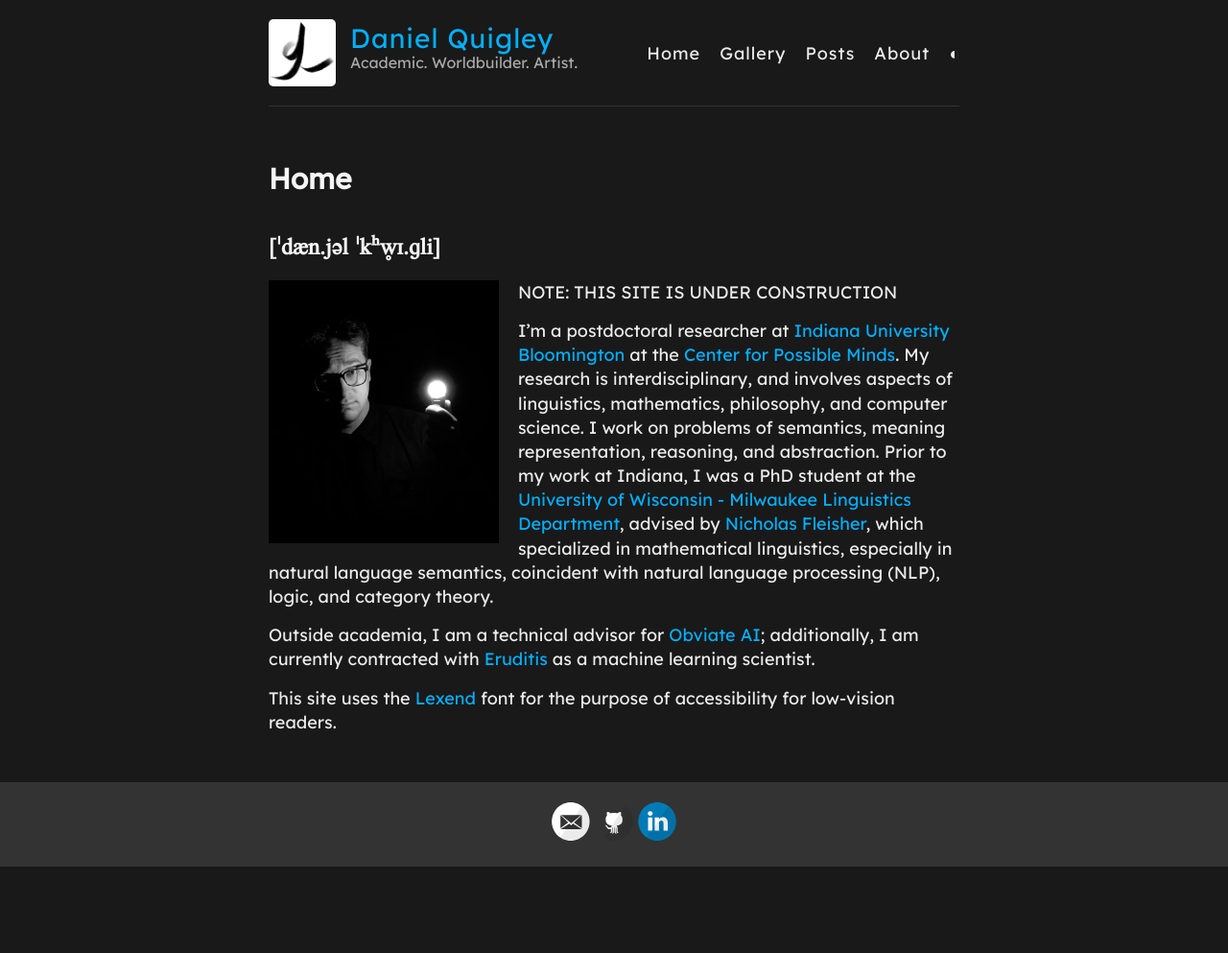
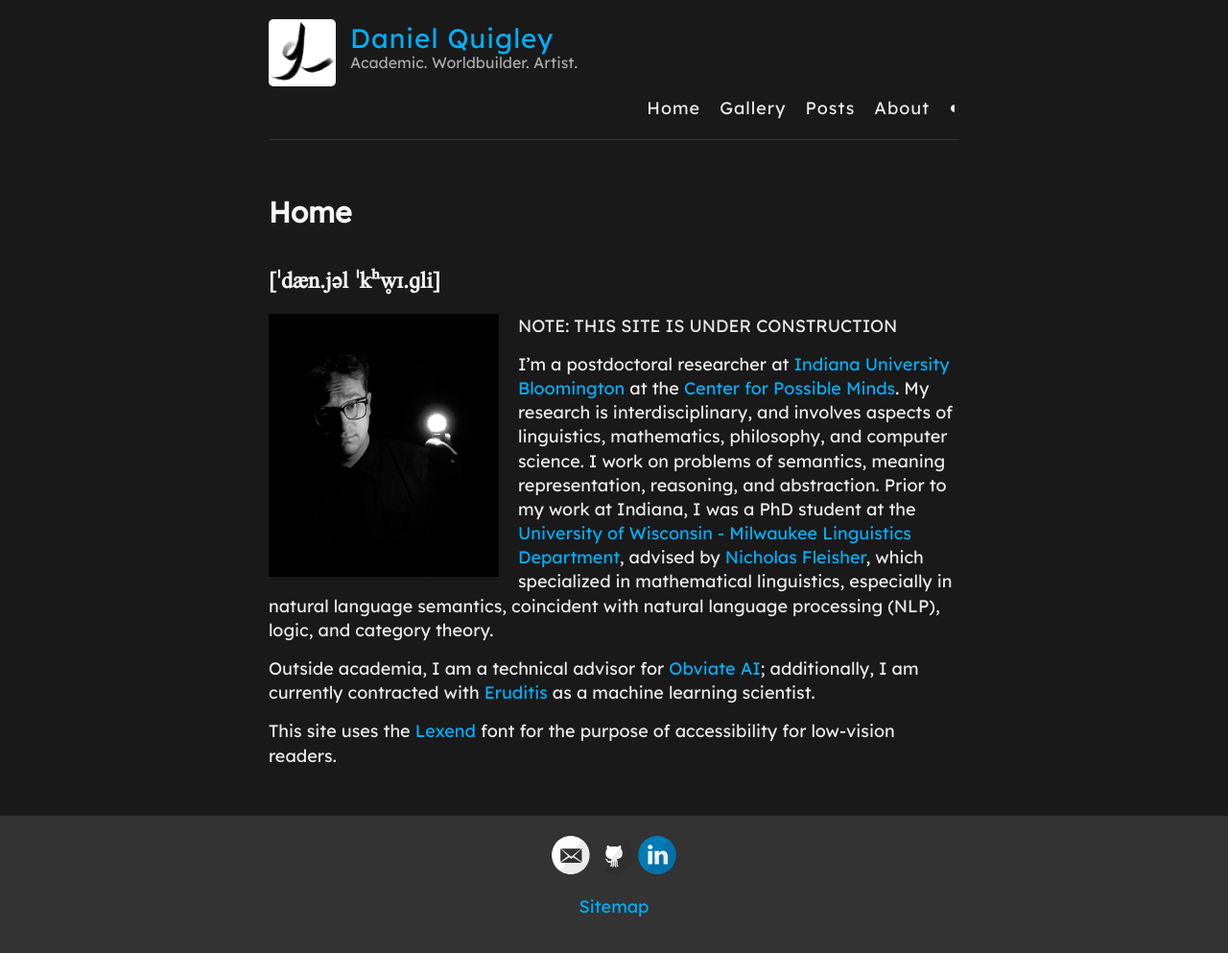
Before and after one commit to deltaquebec/dquigley.art, a Jekyll site: the page built from index.md, in a window 1280 px wide. Shown: the whole page at 96% size. Built offline with Jekyll 4.4.1, drawn with Linux system fonts in a browser that asks for light colours; before the commit the page ends 903 px from its top, so only the background shows below that.

Commit message:
Update default.html

```diff
--- a/_layouts/default.html
+++ b/_layouts/default.html
@@ -59,7 +59,7 @@
         <header class="masthead clearfix">
           <a href="{{ site.baseurl }}/" class="site-avatar" aria-label="Home"><img src="{{ site.avatar }}" alt="" role="presentation" /></a>
 
-          <div class="site-info">
+          <div class="site-meta">
             <p class="site-name"><a href="{{ site.baseurl }}/">{{ site.name }}</a></p>
             <p class="site-description">{{ site.description }}</p>
           </div>
@@ -71,7 +71,7 @@
             <a href="{{ site.baseurl }}/cv">CV</a> -->
             <a href="{{ site.baseurl }}/posts">Posts</a>
             <a href="{{ site.baseurl }}/about">About</a>
-            <button class="theme-toggle" onclick="cycleTheme()" aria-label="Cycle light, medium, dark theme">&#9680;</button>
+            <button class="theme-toggle" onclick="cycleTheme()" aria-label="Switch color theme"><span aria-hidden="true">&#9680;</span></button>
           </nav>
         </header>
       </div>
@@ -85,6 +85,7 @@
       <div class="container">
         <footer class="footer">
           {% include svg-icons.html %}
+          <p class="footer-links"><a href="{{ site.baseurl }}/sitemap/">Sitemap</a></p>
         </footer>
       </div>
     </div>
```
